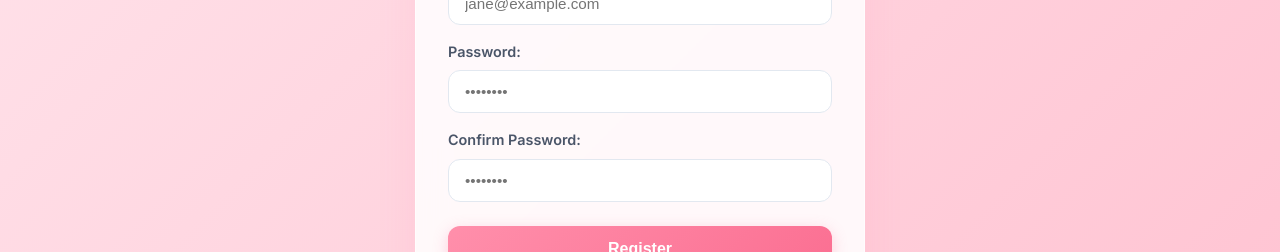
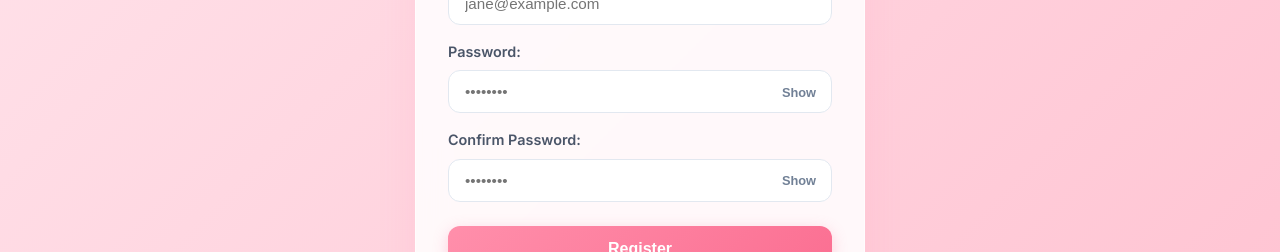
Before and after one commit to C-k3y/MamaCare-AI, a React (Vite) app in the folder frontend/: page /register in a window 1280 px wide. Shown: the part 358-610 px from the top of the page. Built offline with nearby package versions, Linux system fonts and the light colour scheme; no server answers.

Commit message:
Add show passwords to auth for and corrected the database migrations

```diff
--- a/frontend/src/components/auth/RegisterForm.jsx
+++ b/frontend/src/components/auth/RegisterForm.jsx
@@ -16,6 +16,8 @@
     const [error, setError] = useState('');
     const [success, setSuccess] = useState('');
     const [loading, setLoading] = useState(false);
+    const [showPassword, setShowPassword] = useState(false);
+    const [showConfirmPassword, setShowConfirmPassword] = useState(false);
 
     const handleChange = (e) => {
         const { name, value } = e.target;
@@ -205,29 +207,71 @@
                     </div>
                     <div style={styles.formGroup}>
                         <label htmlFor="password" style={styles.label}>Password:</label>
+                        <div style={{ position: 'relative' }}>
                             <input
-                            type="password"
+                                type={showPassword ? "text" : "password"}
                                 id="password"
                                 name="password"
-                            style={styles.input}
+                                style={{...styles.input, paddingRight: '45px'}}
                                 placeholder="••••••••"
                                 value={formData.password}
                                 onChange={handleChange}
                                 required
                             />
+                            <button
+                                type="button"
+                                onClick={() => setShowPassword(!showPassword)}
+                                style={{
+                                    position: 'absolute',
+                                    right: '12px',
+                                    top: '50%',
+                                    transform: 'translateY(-50%)',
+                                    background: 'none',
+                                    border: 'none',
+                                    cursor: 'pointer',
+                                    color: '#718096',
+                                    padding: '4px',
+                                    fontSize: '0.8rem',
+                                    fontWeight: '600'
+                                }}
+                            >
+                                {showPassword ? 'Hide' : 'Show'}
+                            </button>
+                        </div>
                     </div>
                     <div style={styles.formGroup}>
                         <label htmlFor="confirmPassword" style={styles.label}>Confirm Password:</label>
+                        <div style={{ position: 'relative' }}>
                             <input
-                            type="password"
+                                type={showConfirmPassword ? "text" : "password"}
                                 id="confirmPassword"
                                 name="confirmPassword"
-                            style={styles.input}
+                                style={{...styles.input, paddingRight: '45px'}}
                                 placeholder="••••••••"
                                 value={formData.confirmPassword}
                                 onChange={handleChange}
                                 required
                             />
+                            <button
+                                type="button"
+                                onClick={() => setShowConfirmPassword(!showConfirmPassword)}
+                                style={{
+                                    position: 'absolute',
+                                    right: '12px',
+                                    top: '50%',
+                                    transform: 'translateY(-50%)',
+                                    background: 'none',
+                                    border: 'none',
+                                    cursor: 'pointer',
+                                    color: '#718096',
+                                    padding: '4px',
+                                    fontSize: '0.8rem',
+                                    fontWeight: '600'
+                                }}
+                            >
+                                {showConfirmPassword ? 'Hide' : 'Show'}
+                            </button>
+                        </div>
                     </div>
                     <button type="submit" style={styles.button} disabled={loading}>
                         {loading ? 'Creating account…' : 'Register'}
```
Lines whose indentation alone changed are shown as unchanged.
